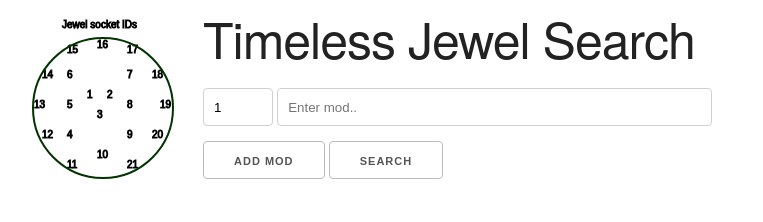
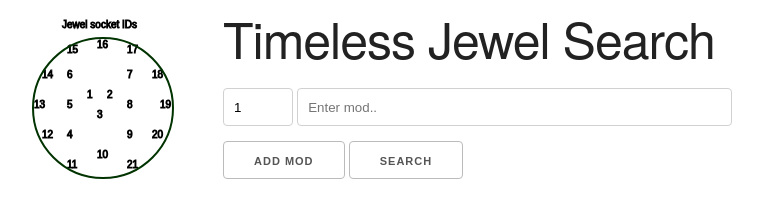
Before and after one commit to johanmodin/poe-timeless-jewel-multitool, a plain HTML site: page mod_search_site/index.html in a window 1280 px wide. Shown: the whole page, without its empty margins (5-768 px from the left). Drawn offline with nearby package versions, Linux system fonts and the light colour scheme; files whose address does not match are found by name.

Commit message:
fix search bar not appearing on some displays

```diff
--- a/mod_search_site/index.html
+++ b/mod_search_site/index.html
@@ -51,6 +51,7 @@
 
 </head>
 <body>
+	<div style="width: 100%; overflow: hidden;">
 		<div style="width: 200px; float: left;">
 			 <canvas id="myCanvas" width="200" height="200">
 				 <script>
@@ -93,7 +94,7 @@
 					</script>
 				</canvas>
 			</div>
-    <div class="container">
+    <div class="container" style="margin-left: 220px;">
         <div class="row">
             <div class="eleven columns">
                 <h1>Timeless Jewel Search</h1>
```
Lines whose indentation alone changed are shown as unchanged.
